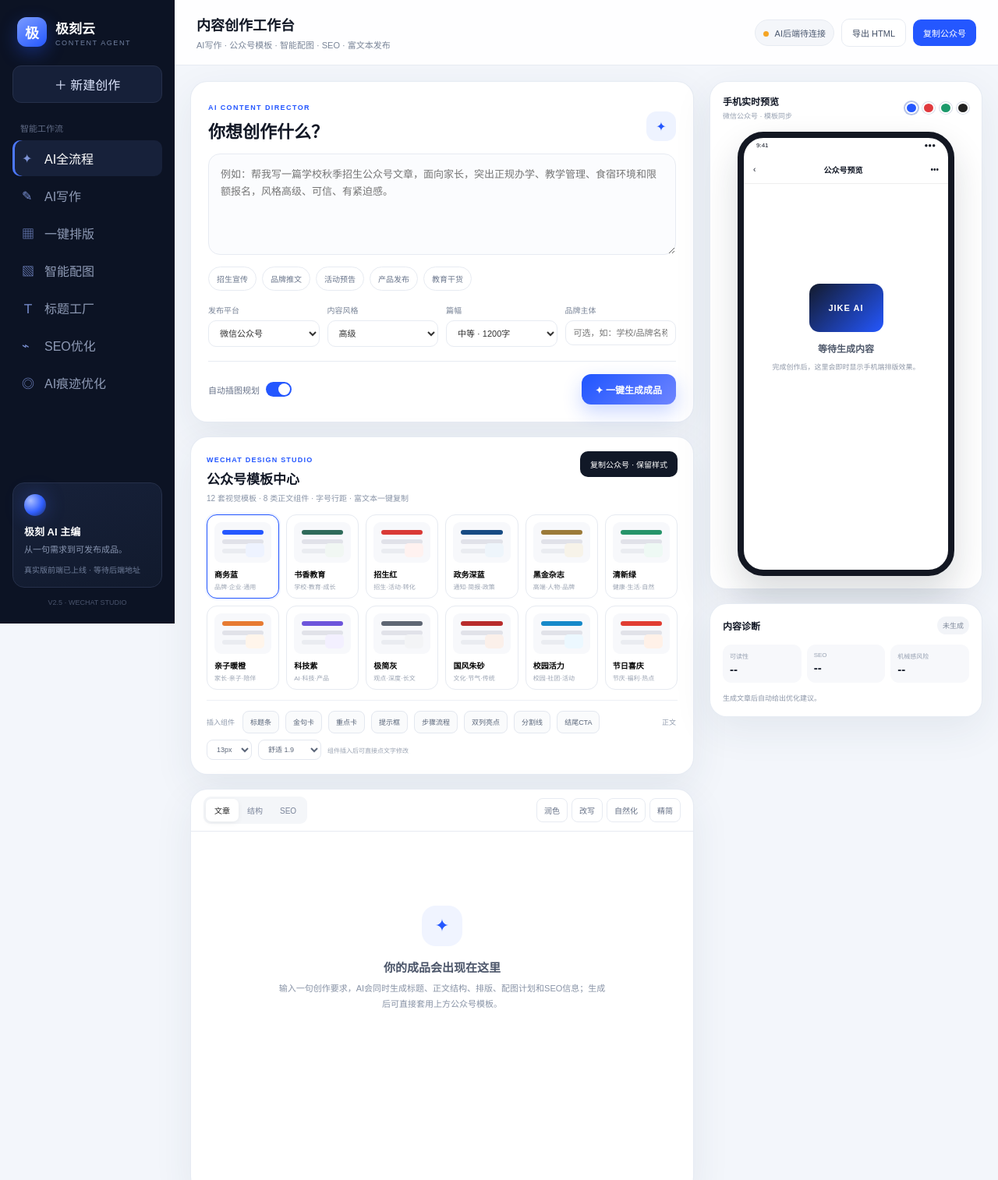
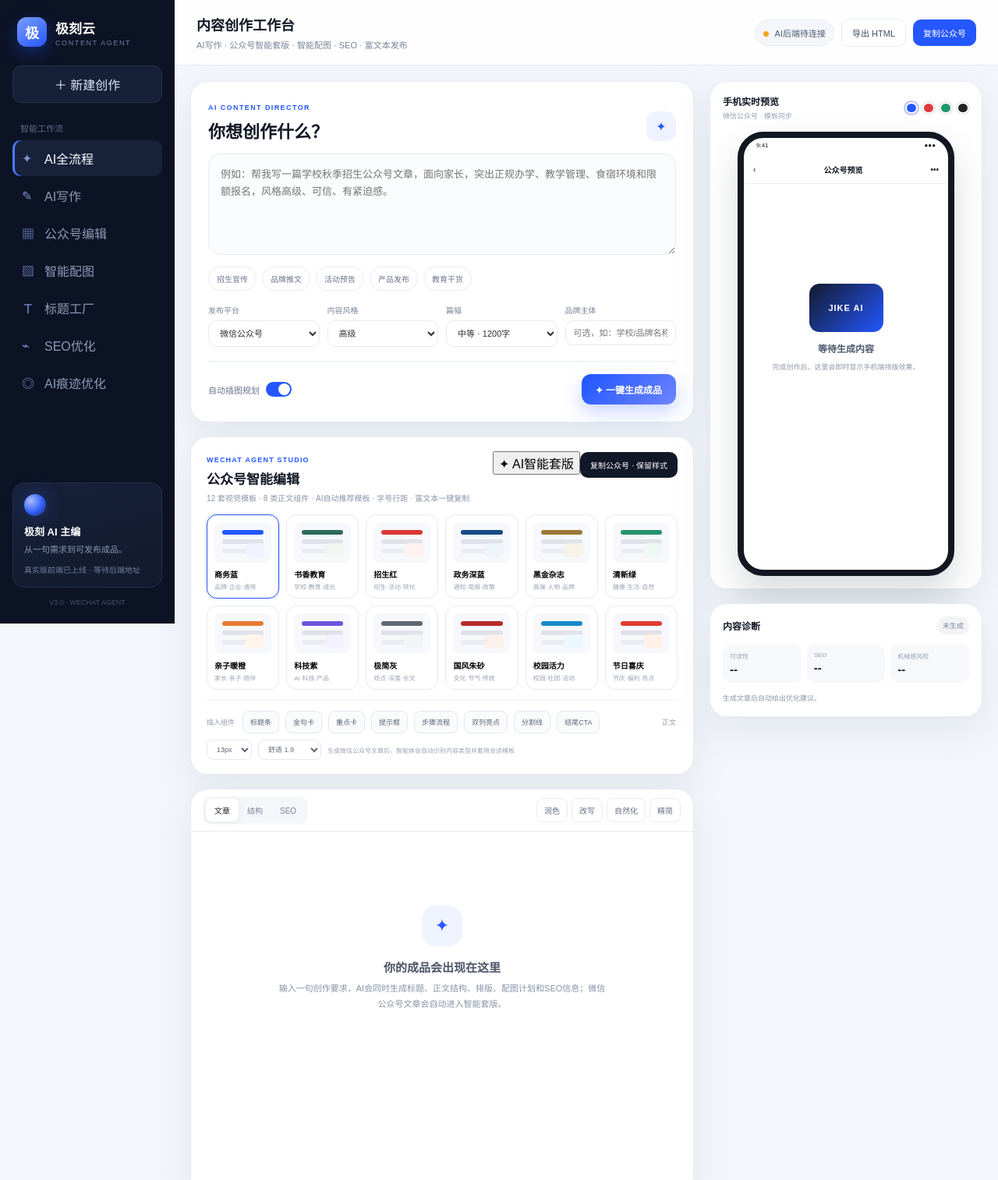
Before and after one commit to a2535105166-creator/-, a plain HTML site: page index.html in a window 1280 px wide. Shown: the top 1514 px of the page at 78% size. Drawn offline with Linux system fonts and the light colour scheme; no server answers.

Commit message:
将公众号编辑升级为智能体内置工作流

```diff
--- a/index.html
+++ b/index.html
@@ -12,12 +12,12 @@
     <aside class="sidebar">
       <div class="brand"><div class="brand-mark">极</div><div><strong>极刻云</strong><span>CONTENT AGENT</span></div></div>
       <button class="new-task" id="newTask">＋ 新建创作</button>
-      <nav><div class="nav-label">智能工作流</div><button class="nav-item active" data-action="flow"><span>✦</span> AI全流程</button><button class="nav-item" data-action="write"><span>✎</span> AI写作</button><button class="nav-item" data-action="layout"><span>▦</span> 一键排版</button><button class="nav-item" data-action="image"><span>▧</span> 智能配图</button><button class="nav-item" data-action="title"><span>Ｔ</span> 标题工厂</button><button class="nav-item" data-action="seo"><span>⌁</span> SEO优化</button><button class="nav-item" data-action="humanize"><span>◎</span> AI痕迹优化</button></nav>
+      <nav><div class="nav-label">智能工作流</div><button class="nav-item active" data-action="flow"><span>✦</span> AI全流程</button><button class="nav-item" data-action="write"><span>✎</span> AI写作</button><button class="nav-item" data-action="layout"><span>▦</span> 公众号编辑</button><button class="nav-item" data-action="image"><span>▧</span> 智能配图</button><button class="nav-item" data-action="title"><span>Ｔ</span> 标题工厂</button><button class="nav-item" data-action="seo"><span>⌁</span> SEO优化</button><button class="nav-item" data-action="humanize"><span>◎</span> AI痕迹优化</button></nav>
       <div class="sidebar-card"><div class="mini-orb"></div><strong>极刻 AI 主编</strong><p>从一句需求到可发布成品。</p><span id="sideStatus">检测服务状态…</span></div>
-      <div class="side-footer">V2.5 · WECHAT STUDIO</div>
+      <div class="side-footer">V3.0 · WECHAT AGENT</div>
     </aside>
     <main class="workspace">
-      <header class="topbar"><div><h1>内容创作工作台</h1><p>AI写作 · 公众号模板 · 智能配图 · SEO · 富文本发布</p></div><div class="top-actions"><span class="status-badge" id="statusBadge"><i></i> 正在连接</span><button class="ghost" id="exportHtml">导出 HTML</button><button class="primary small" id="copyWechat">复制公众号</button></div></header>
+      <header class="topbar"><div><h1>内容创作工作台</h1><p>AI写作 · 公众号智能套版 · 智能配图 · SEO · 富文本发布</p></div><div class="top-actions"><span class="status-badge" id="statusBadge"><i></i> 正在连接</span><button class="ghost" id="exportHtml">导出 HTML</button><button class="primary small" id="copyWechat">复制公众号</button></div></header>
       <section class="content-grid"><div class="left-stage">
         <section class="composer card"><div class="composer-head"><div><span class="eyebrow">AI CONTENT DIRECTOR</span><h2>你想创作什么？</h2></div><div class="spark">✦</div></div>
           <textarea id="prompt" placeholder="例如：帮我写一篇学校秋季招生公众号文章，面向家长，突出正规办学、教学管理、食宿环境和限额报名，风格高级、可信、有紧迫感。"></textarea>
@@ -27,7 +27,7 @@
         </section>
 
         <section class="wx-studio card" id="wxStudio">
-          <div class="wx-studio-head"><div><span class="wx-badge">WECHAT DESIGN STUDIO</span><h3>公众号模板中心</h3><p>12 套视觉模板 · 8 类正文组件 · 字号行距 · 富文本一键复制</p></div><button class="wx-rich-copy" id="wxRichCopy">复制公众号 · 保留样式</button></div>
+          <div class="wx-studio-head"><div><span class="wx-badge">WECHAT AGENT STUDIO</span><h3>公众号智能编辑</h3><p>12 套视觉模板 · 8 类正文组件 · AI自动推荐模板 · 字号行距 · 富文本一键复制</p></div><div class="wx-studio-actions"><button class="wx-auto-layout" id="wxAutoLayout">✦ AI智能套版</button><button class="wx-rich-copy" id="wxRichCopy">复制公众号 · 保留样式</button></div></div>
           <div class="wx-template-strip" id="wxTemplateStrip"></div>
           <div class="wx-tools" id="wxTools">
             <span class="wx-tool-label">插入组件</span>
@@ -35,11 +35,11 @@
             <span class="wx-spacer"></span><span class="wx-tool-label">正文</span>
             <select class="wx-control" id="wxFontSize"><option value="12">12px</option><option value="13" selected>13px</option><option value="14">14px</option><option value="15">15px</option><option value="16">16px</option></select>
             <select class="wx-control" id="wxLineHeight"><option value="1.7">紧凑 1.7</option><option value="1.9" selected>舒适 1.9</option><option value="2.1">宽松 2.1</option><option value="2.3">大留白 2.3</option></select>
-            <span class="wx-hint">组件插入后可直接点文字修改</span>
+            <span class="wx-hint">生成微信公众号文章后，智能体会自动识别内容类型并套用合适模板</span>
           </div>
         </section>
 
-        <section class="result card" id="resultCard"><div class="result-toolbar"><div class="segmented"><button class="active" data-tab="article">文章</button><button data-tab="structure">结构</button><button data-tab="seo">SEO</button></div><div class="editor-actions"><button data-revise="polish">润色</button><button data-revise="rewrite">改写</button><button data-revise="humanize">自然化</button><button data-revise="concise">精简</button></div></div><div class="empty-state" id="emptyState"><div class="empty-icon">✦</div><h3>你的成品会出现在这里</h3><p>输入一句创作要求，AI会同时生成标题、正文结构、排版、配图计划和SEO信息；生成后可直接套用上方公众号模板。</p></div><div id="articleEditor" class="article-editor hidden" contenteditable="true"></div><div id="structurePanel" class="data-panel hidden"></div><div id="seoPanel" class="data-panel hidden"></div></section>
+        <section class="result card" id="resultCard"><div class="result-toolbar"><div class="segmented"><button class="active" data-tab="article">文章</button><button data-tab="structure">结构</button><button data-tab="seo">SEO</button></div><div class="editor-actions"><button data-revise="polish">润色</button><button data-revise="rewrite">改写</button><button data-revise="humanize">自然化</button><button data-revise="concise">精简</button></div></div><div class="empty-state" id="emptyState"><div class="empty-icon">✦</div><h3>你的成品会出现在这里</h3><p>输入一句创作要求，AI会同时生成标题、正文结构、排版、配图计划和SEO信息；微信公众号文章会自动进入智能套版。</p></div><div id="articleEditor" class="article-editor hidden" contenteditable="true"></div><div id="structurePanel" class="data-panel hidden"></div><div id="seoPanel" class="data-panel hidden"></div></section>
       </div><aside class="preview-stage"><section class="preview-card card"><div class="preview-head"><div><strong>手机实时预览</strong><span>微信公众号 · 模板同步</span></div><div class="theme-dots"><button data-theme="blue" class="blue active"></button><button data-theme="red" class="red"></button><button data-theme="green" class="green"></button><button data-theme="black" class="black"></button></div></div><div class="phone"><div class="phone-top"><span>9:41</span><span>●●●</span></div><div class="wechat-bar"><span>‹</span><strong>公众号预览</strong><span>•••</span></div><div class="phone-scroll" id="phonePreview"><div class="phone-empty"><div class="mini-cover">JIKE AI</div><h4>等待生成内容</h4><p>完成创作后，这里会即时显示手机端排版效果。</p></div></div></div></section><section class="score-card card"><div class="score-head"><strong>内容诊断</strong><span id="riskTag">未生成</span></div><div class="score-grid"><div><span>可读性</span><b id="readability">--</b></div><div><span>SEO</span><b id="seoScore">--</b></div><div><span>机械感风险</span><b id="aigcScore">--</b></div></div><p id="scoreAdvice">生成文章后自动给出优化建议。</p></section></aside></section>
     </main>
   </div>
```
